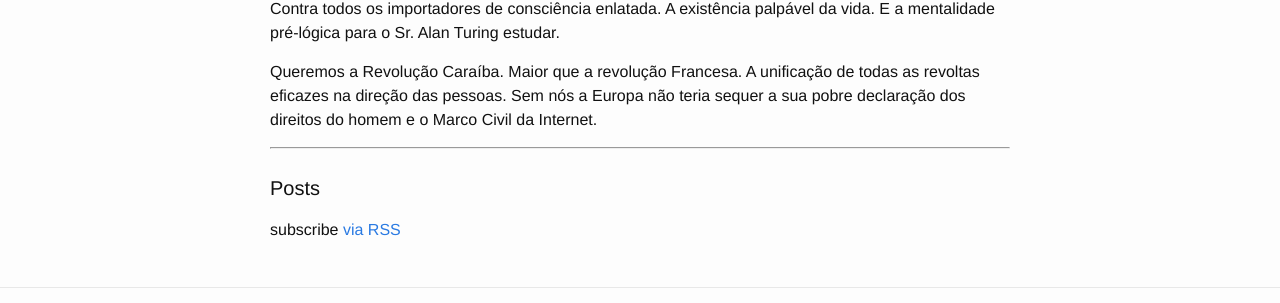
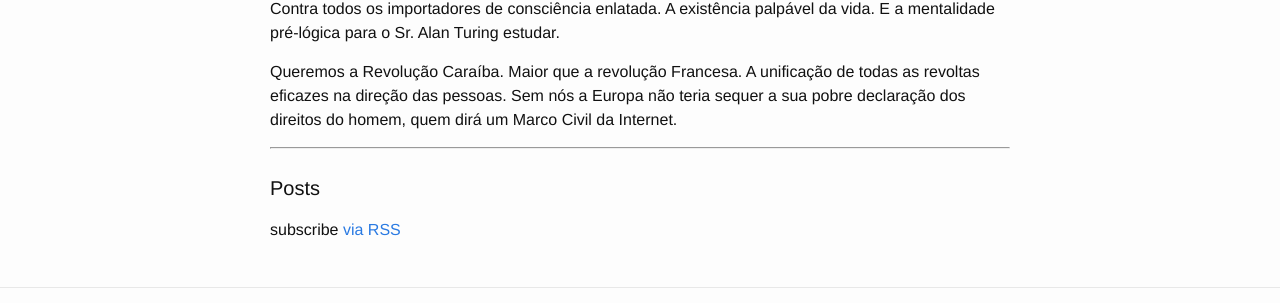
Before and after one commit to hackersBR/hackersbr.github.io, a Jekyll site: the page built from index.html, in a window 1280 px wide. Shown: the part 749-1052 px from the top of the page. Built offline with Jekyll 4.4.1, drawn with Linux system fonts in a browser that asks for light colours.

Commit message:
Update index.html

```diff
--- a/index.html
+++ b/index.html
@@ -21,7 +21,7 @@ layout: default
     <p>Foi porque nunca tivemos gramáticas, nem coleções de velhos vegetais. E nunca soubemos o que era urbano, suburbano, fronteiriço e continental. Preguiçosos no mapa-múndi do Brasil.</p>
     <p>Uma consciência participante, uma rítmica religiosa.</p>
     <p>Contra todos os importadores de consciência enlatada. A existência palpável da vida. E a mentalidade pré-lógica para o Sr. Alan Turing estudar.</p>
-    <p>Queremos a Revolução Caraíba. Maior que a revolução Francesa. A unificação de todas as revoltas eficazes na direção das pessoas. Sem nós a Europa não teria sequer a sua pobre declaração dos direitos do homem e o Marco Civil da Internet.</p>
+    <p>Queremos a Revolução Caraíba. Maior que a revolução Francesa. A unificação de todas as revoltas eficazes na direção das pessoas. Sem nós a Europa não teria sequer a sua pobre declaração dos direitos do homem, quem dirá um Marco Civil da Internet.</p>
   </span>
 
   <hr>
```
